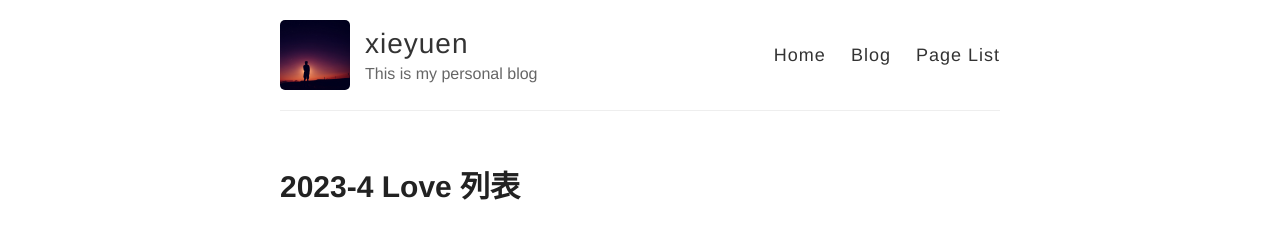
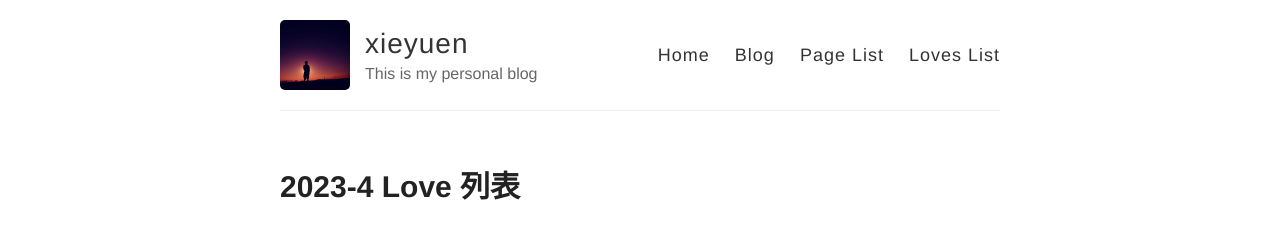
Before and after one commit to xieyuen/blog.github.io, a Jekyll site: the page built from index.html, in a window 1280 px wide. Shown: the top 227 px of the page. Built offline with Jekyll 4.4.1, drawn with Linux system fonts in a browser that asks for light colours.

Commit message:
Update default.html

```diff
--- a/_layouts/default.html
+++ b/_layouts/default.html
@@ -34,8 +34,9 @@
           <a href="https://xieyuen.github.io">Home</a>
           <a href="{{ site.baseurl }}/">Blog</a>
           <a href="{{ site.baseurl }}/page-list">Page List</a>
+          <a href="{{ site.baseurl }}/love">Loves List</a>
           <!--
-            <a href="{{ site.baseurl }}/about">About</a>
+          <a href="{{ site.baseurl }}/about">About</a>
           -->
         </nav>
       </header>
```
